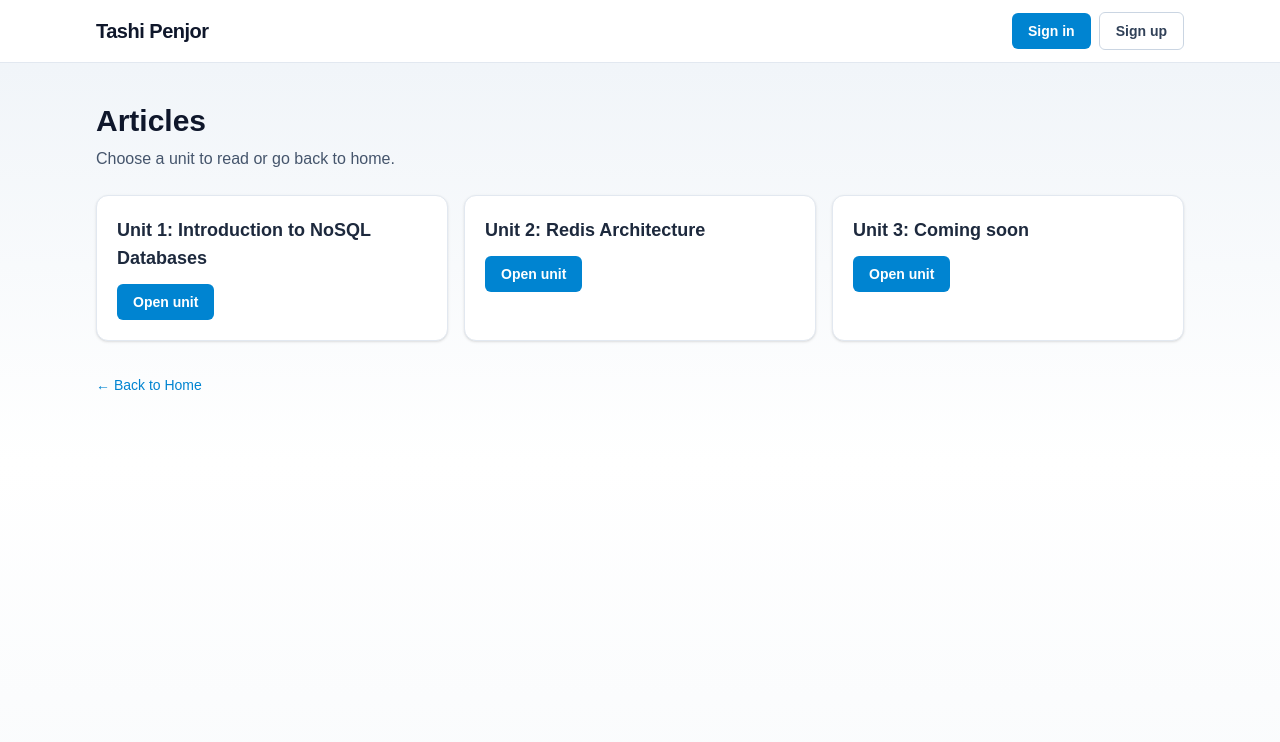
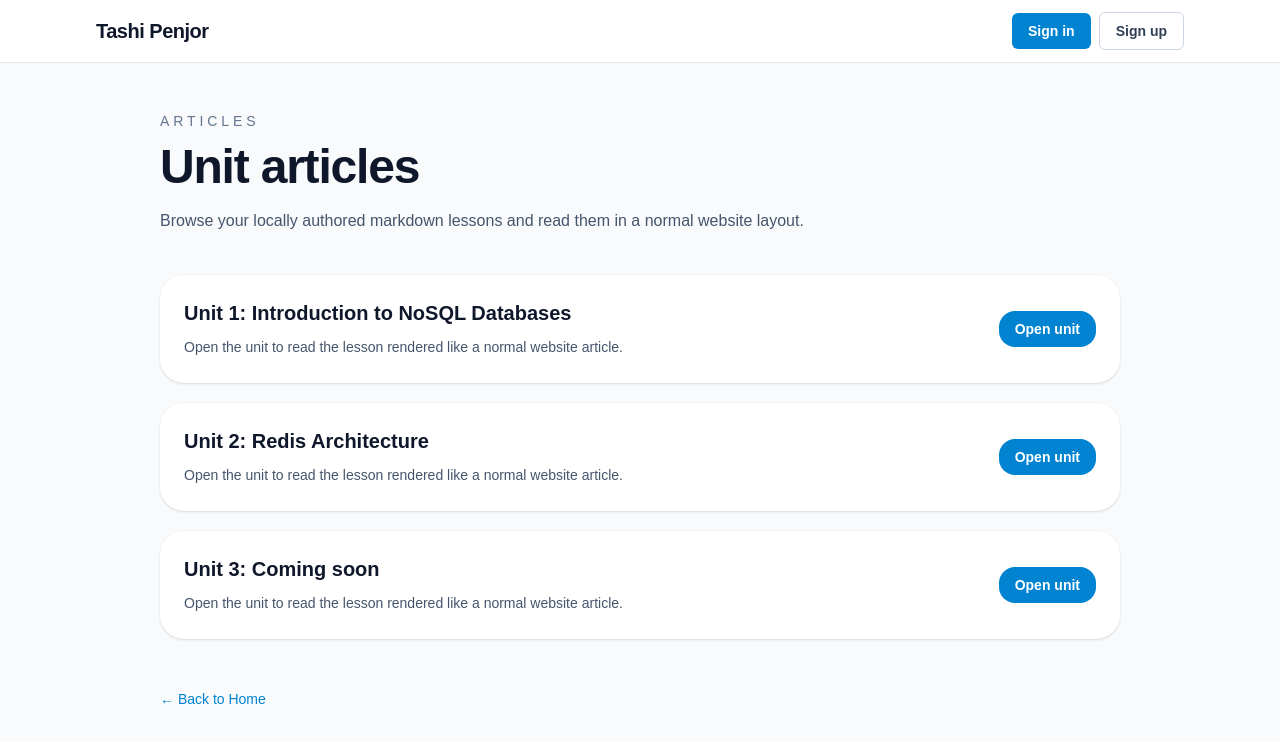
Before and after one commit to tadashi-dev-eng/DBS302-BLOG-POST, a Next.js app: page /articles in a window 1280 px wide. Shown: the top 742 px of the page. Built offline with nearby package versions, Linux system fonts and the light colour scheme; no server answers.

Commit message:
fix : page render

```diff
--- a/app/articles/[slug]/page.tsx
+++ b/app/articles/[slug]/page.tsx
@@ -4,6 +4,8 @@ import Link from "next/link";
 import matter from "gray-matter";
 import ReactMarkdown from "react-markdown";
 import remarkGfm from "remark-gfm";
+import rehypeHighlight from "rehype-highlight";
+import rehypeSlug from "rehype-slug";
 import { notFound } from "next/navigation";
 
 const contentDir = path.join(process.cwd(), "content", "articles");
@@ -35,29 +37,27 @@ export default async function ArticlePage({ params }: ArticlePageProps) {
   const { data, content } = matter(fileContent);
 
   return (
-    <main className="min-h-screen bg-[#f5f7fb] text-slate-900 p-6 md:p-10">
-      <div className="mx-auto max-w-4xl bg-white border border-slate-200 shadow-lg rounded-2xl overflow-hidden">
-        <div className="px-6 py-8 md:px-10 md:py-10 space-y-6">
-          <header>
-            <div className="mb-4">
+    <main className="min-h-screen bg-slate-50 text-slate-900">
+      <div className="mx-auto max-w-4xl px-4 py-12 sm:px-6 lg:px-8">
+        <div className="mb-10">
+          <p className="text-sm uppercase tracking-[0.28em] text-slate-500">Unit article</p>
+          <h1 className="mt-3 text-4xl font-bold tracking-tight text-slate-900 sm:text-5xl">
+            {data.title ?? slug}
+          </h1>
+          {data.date && <p className="mt-3 text-sm text-slate-500">Published {data.date}</p>}
+          <div className="mt-6">
             <Link
-                href="/"
-                className="inline-flex items-center rounded-md border border-slate-200 bg-white px-3 py-1 text-sm font-medium text-slate-700 shadow-sm transition hover:bg-slate-50"
+              href="/articles"
+              className="text-sm font-medium text-sky-600 hover:text-sky-500"
             >
-                ← Back to Home
+              ← Back to units
             </Link>
           </div>
-            <p className="text-xs font-medium uppercase tracking-widest text-slate-500 mb-1">Article</p>
-            <h1 className="text-4xl md:text-5xl font-extrabold leading-tight text-slate-900">
-              {data.title ?? slug}
-            </h1>
-            {data.date && <p className="text-sm text-slate-500 mt-2">{data.date}</p>}
-          </header>
+        </div>
 
-          <article className="notion-markdown">
+        <article className="notion-markdown space-y-8">
           <ReactMarkdown remarkPlugins={[remarkGfm]}>{content}</ReactMarkdown>
         </article>
-        </div>
       </div>
     </main>
   );
--- a/app/articles/page.tsx
+++ b/app/articles/page.tsx
@@ -8,26 +8,40 @@ export default function ArticlesPage() {
   ];
 
   return (
-    <div className="min-h-screen bg-linear-to-b from-slate-100 via-white to-slate-50 text-slate-900">
-      <div className="mx-auto max-w-6xl px-4 py-10 sm:px-6 lg:px-8">
-        <h1 className="text-3xl font-bold text-slate-900">Articles</h1>
-        <p className="mt-2 text-slate-600">Choose a unit to read or go back to home.</p>
+    <div className="min-h-screen bg-slate-50 text-slate-900">
+      <div className="mx-auto max-w-5xl px-4 py-12 sm:px-6 lg:px-8">
+        <header className="mb-10">
+          <p className="text-sm uppercase tracking-[0.28em] text-slate-500">Articles</p>
+          <h1 className="mt-3 text-4xl font-bold tracking-tight text-slate-900 sm:text-5xl">
+            Unit articles
+          </h1>
+          <p className="mt-4 max-w-2xl text-base leading-7 text-slate-600">
+            Browse your locally authored markdown lessons and read them in a normal website layout.
+          </p>
+        </header>
 
-        <div className="mt-6 grid gap-4 sm:grid-cols-2 lg:grid-cols-3">
+        <div className="space-y-5">
           {units.map((unit) => (
-            <article key={unit.slug} className="rounded-xl border border-slate-200 bg-white p-5 shadow-sm">
-              <h2 className="text-lg font-semibold text-slate-800">{unit.title}</h2>
-              <Link
-                href={`/articles/${unit.slug}`}
-                className="mt-3 inline-block rounded-md bg-sky-600 px-4 py-2 text-sm font-semibold text-white hover:bg-sky-500"
-              >
-                Open unit
-              </Link>
+            <article key={unit.slug} className="rounded-3xl bg-white p-6 shadow-sm transition hover:shadow-md">
+              <div className="flex flex-col gap-4 sm:flex-row sm:items-center sm:justify-between">
+                <div>
+                  <h2 className="text-xl font-semibold text-slate-900">{unit.title}</h2>
+                  <p className="mt-2 max-w-xl text-sm leading-6 text-slate-600">
+                    Open the unit to read the lesson rendered like a normal website article.
+                  </p>
+                </div>
+                <Link
+                  href={`/articles/${unit.slug}`}
+                  className="inline-flex items-center justify-center rounded-2xl bg-sky-600 px-4 py-2 text-sm font-semibold text-white transition hover:bg-sky-500"
+                >
+                  Open unit
+                </Link>
+              </div>
             </article>
           ))}
         </div>
 
-        <div className="mt-8">
+        <div className="mt-12">
           <Link href="/" className="text-sm font-medium text-sky-600 hover:text-sky-500">
             ← Back to Home
           </Link>
--- a/app/globals.css
+++ b/app/globals.css
@@ -27,8 +27,10 @@ body {
 
 .notion-markdown {
   color: #0f172a;
-  font-size: 1.03rem;
-  line-height: 1.75;
+  font-size: 1.05rem;
+  line-height: 1.85;
+  max-width: 70ch;
+  margin: 0 auto;
 }
 
 .notion-markdown h1,
@@ -126,6 +128,52 @@ body {
   font-size: 0.95rem;
 }
 
+.notion-markdown .hljs {
+  background: #0f172a;
+  color: #f8fafc;
+}
+
+.notion-markdown .hljs-comment,
+.notion-markdown .hljs-quote {
+  color: #94a3b8;
+}
+
+.notion-markdown .hljs-keyword,
+.notion-markdown .hljs-selector-tag,
+.notion-markdown .hljs-subst {
+  color: #38bdf8;
+}
+
+.notion-markdown .hljs-string,
+.notion-markdown .hljs-title,
+.notion-markdown .hljs-name,
+.notion-markdown .hljs-section,
+.notion-markdown .hljs-selector-id,
+.notion-markdown .hljs-type {
+  color: #a5f3fc;
+}
+
+.notion-markdown .hljs-built_in,
+.notion-markdown .hljs-bullet,
+.notion-markdown .hljs-code,
+.notion-markdown .hljs-emphasis,
+.notion-markdown .hljs-literal,
+.notion-markdown .hljs-number,
+.notion-markdown .hljs-operator,
+.notion-markdown .hljs-tag,
+.notion-markdown .hljs-template-tag,
+.notion-markdown .hljs-variable {
+  color: #fef08a;
+}
+
+.notion-markdown .hljs-addition {
+  background-color: rgba(52, 211, 153, 0.18);
+}
+
+.notion-markdown .hljs-deletion {
+  background-color: rgba(248, 113, 113, 0.18);
+}
+
 .notion-markdown img {
   width: 100%;
   border-radius: 1rem;
--- a/content/articles/unit1.md
+++ b/content/articles/unit1.md
@@ -56,10 +56,10 @@ CAP theorem states that in a distrubuted data store can only provide two of the
 
 Trade offs on when using Partition occurs:
 
-1. CP ( Consistency + Partition tolerence)
+CP ( Consistency + Partition tolerence)
 Sacrifies availability to ensure data consistency. If partition happens the system returns an error prefering to be safe rather than inconsistence.
 
-2. AP ( Availability + Partition tolerance)
+AP ( Availability + Partition tolerance)
 Sacrifies consistency to remain available. Nodes may return stale or different data but the system stays operational offten using the eventual consistency to fix data later.
 
 
--- a/content/articles/unit2.md
+++ b/content/articles/unit2.md
@@ -10,7 +10,7 @@ RESP : Redis Serialization Protocal that is text based used by redis client to c
 
 1. In-memory storage (RAM) : Redis stroes the data in RAM that makes the fetching time nanosecond
 
-2. Non-blocking I/O (Multiplexing): Redis works on single threats meaning it uses Reactor pattern. However it never stays idel waiting for client to response despite being single thread. It uses the system call like epoll and kqueue to handle thousands of connection simultanously.
+2. Non-blocking I/O (Multiplexing): Redis works on single threats meaning it uses Reactor pattern. However it never stays idel waiting for client to response despite being single thread. It uses the system call like epoll(linux) and kqueue(MAC) to handle thousands of connection simultanously.
 
 3. Single-threaded execution (Atomic) : No context switching, no mutex locking, no race conditions. One command at a time CPU cache stays warm.
 
--- a/package.json
+++ b/package.json
@@ -15,6 +15,8 @@
     "react": "19.2.4",
     "react-dom": "19.2.4",
     "react-markdown": "^10.1.0",
+    "rehype-highlight": "^6.0.0",
+    "rehype-slug": "^6.0.0",
     "remark": "^15.0.1",
     "remark-gfm": "^4.0.1",
     "remark-html": "^16.0.1"
```
Also changed, not shown: 1 other file (tests, documents, lock files or other folders). Lines whose indentation alone changed are shown as unchanged.
